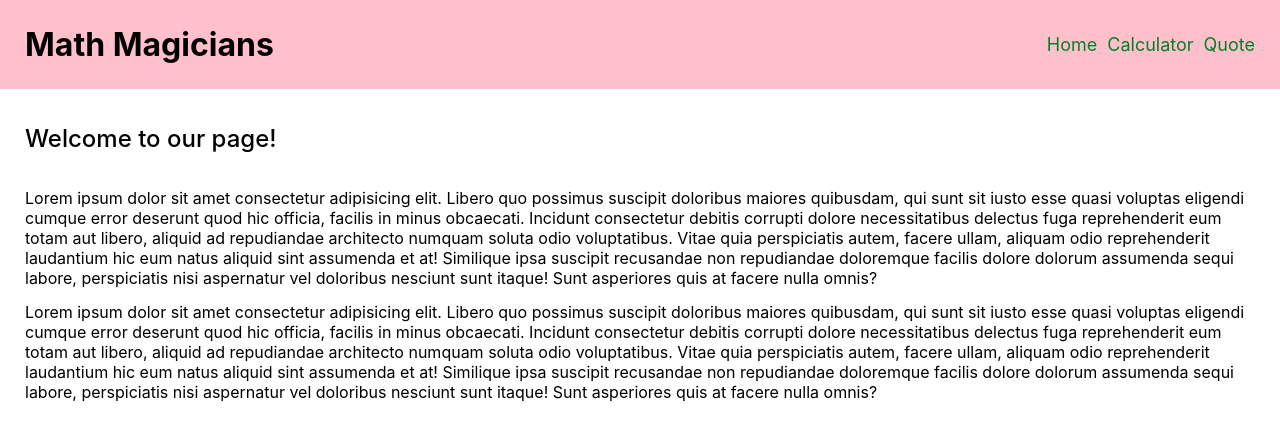
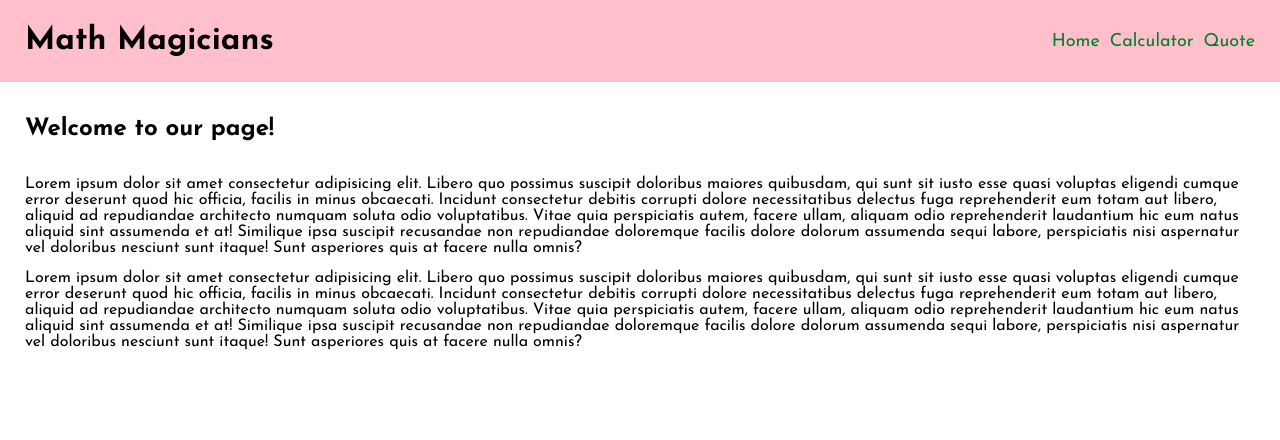
Before and after one commit to alphayowakarindi/math-magicians, a React (Create React App) app: page / in a window 1280 px wide. Shown: the top 440 px of the page. Built offline with nearby package versions, Linux system fonts and the light colour scheme; the HTML template or start-up script is replaced by a standard one.

Commit message:
Add josefin sans google font

```diff
--- a/src/App.css
+++ b/src/App.css
@@ -1,3 +1,5 @@
+@import url('https://fonts.googleapis.com/css2?family=Josefin+Sans:wght@400;700&family=Lato:wght@100;300;400;700;900&family=Roboto:ital,wght@0,300;0,400;0,500;0,700;0,900;1,100&display=swap');
+
 * {
   margin: 0;
   padding: 0;
@@ -6,6 +8,7 @@
 
 body {
   overflow-x: hidden;
+  font-family: 'Josefin Sans', sans-serif;
 }
 
 .calculator-content {
@@ -95,7 +98,7 @@
 
 h2 {
   margin-bottom: 35px;
-  font-weight: 500;
+  font-weight: 600;
 }
 
 .home p {
@@ -113,7 +116,7 @@
   font-size: 26px;
 }
 
-.quote span {
+.main .quote span {
   margin-left: 3px;
   font-style: italic;
   font-size: 21px;
```
